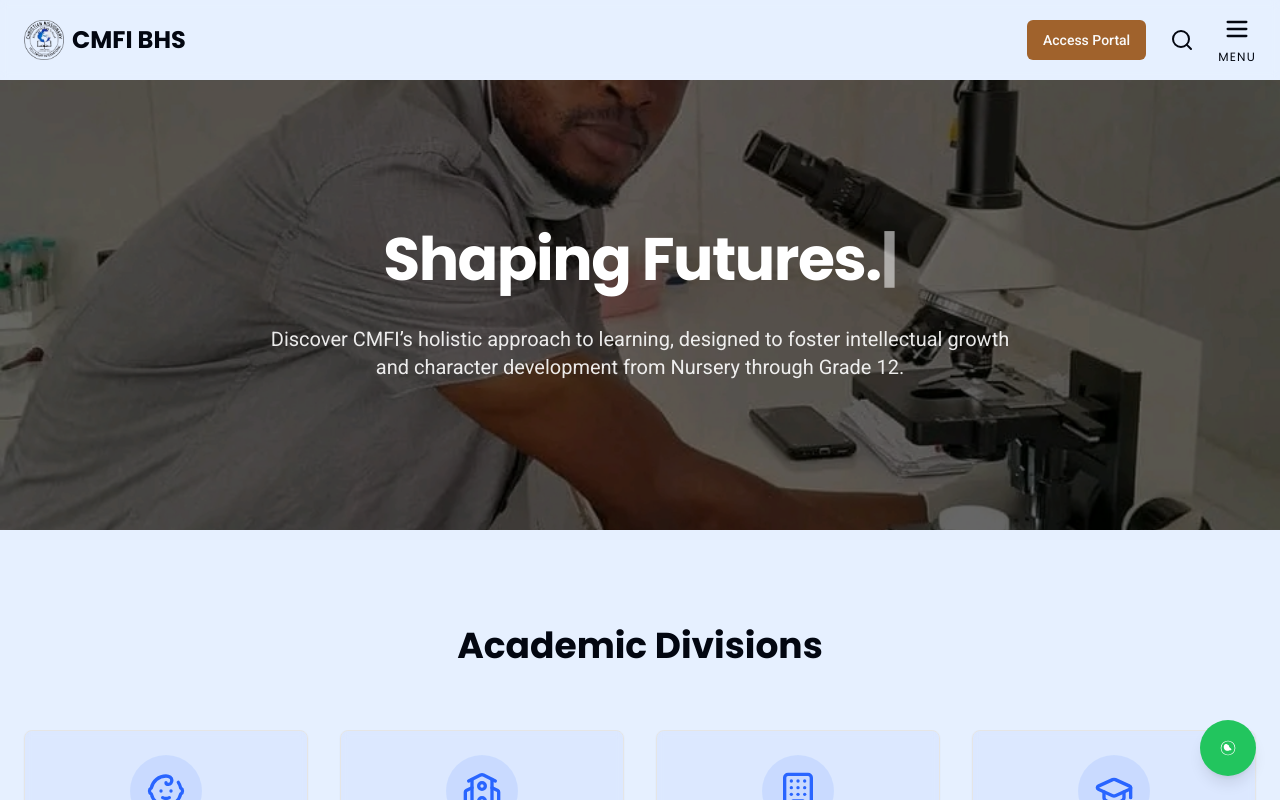
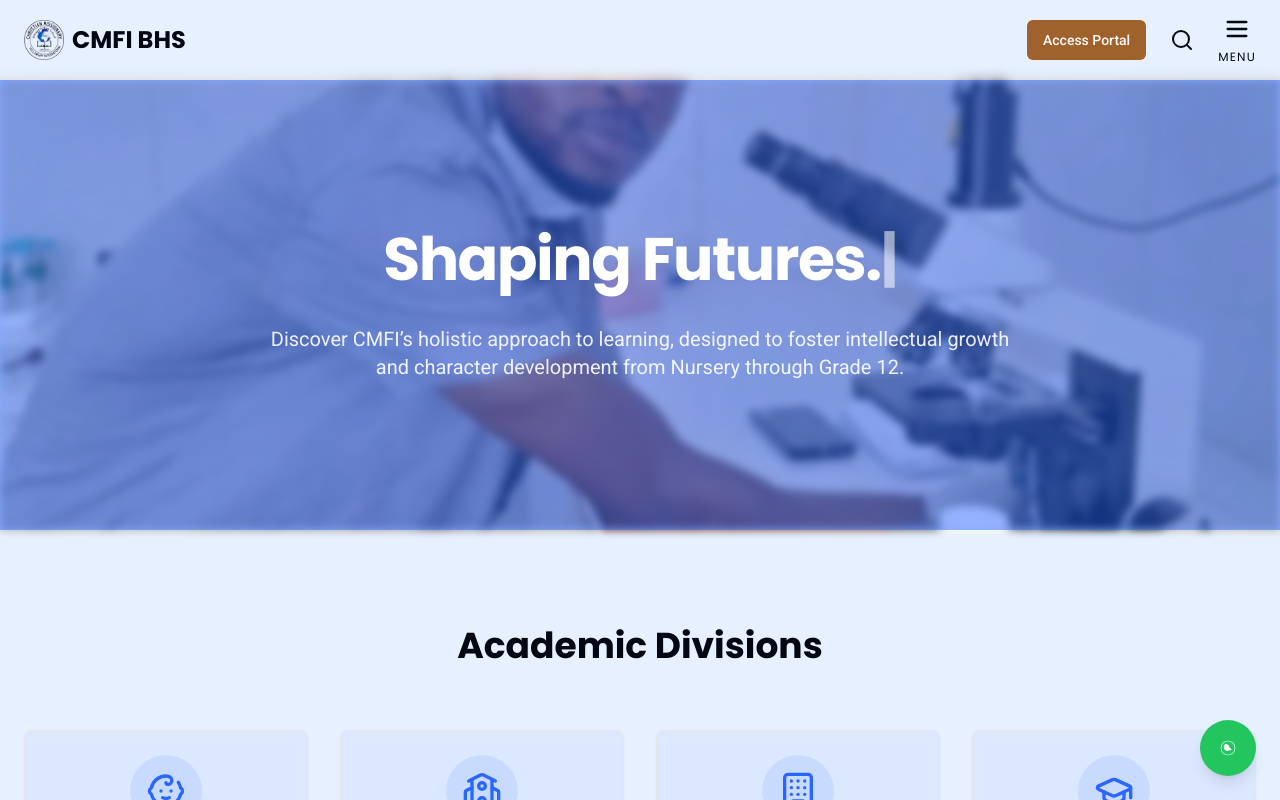
Before and after one commit to KayZee52/CMFI-website, a Next.js app: page /academics in a window 1280 px wide. Shown: the top 800 px of the page. Built offline with nearby package versions, Linux system fonts and the light colour scheme.

Commit message:
initial commit

```diff
--- a/src/app/academics/page.tsx
+++ b/src/app/academics/page.tsx
@@ -1,3 +1,4 @@
+
 
 'use client';
 
@@ -59,10 +60,10 @@ const AcademicsPage = () => {
                     fill
                     priority
                     sizes="100vw"
-                    className="object-cover object-center"
+                    className="object-cover object-center blur-sm"
                     data-ai-hint="students library"
                 />
-                <div className="absolute inset-0 bg-black/60" />
+                <div className="absolute inset-0 bg-primary/50" />
                 <div className="relative z-10 container mx-auto px-6">
                     <AnimateOnScroll>
                         <h1 className="font-headline text-4xl md:text-6xl font-bold tracking-tight min-h-[60px] md:min-h-[80px]">
```
